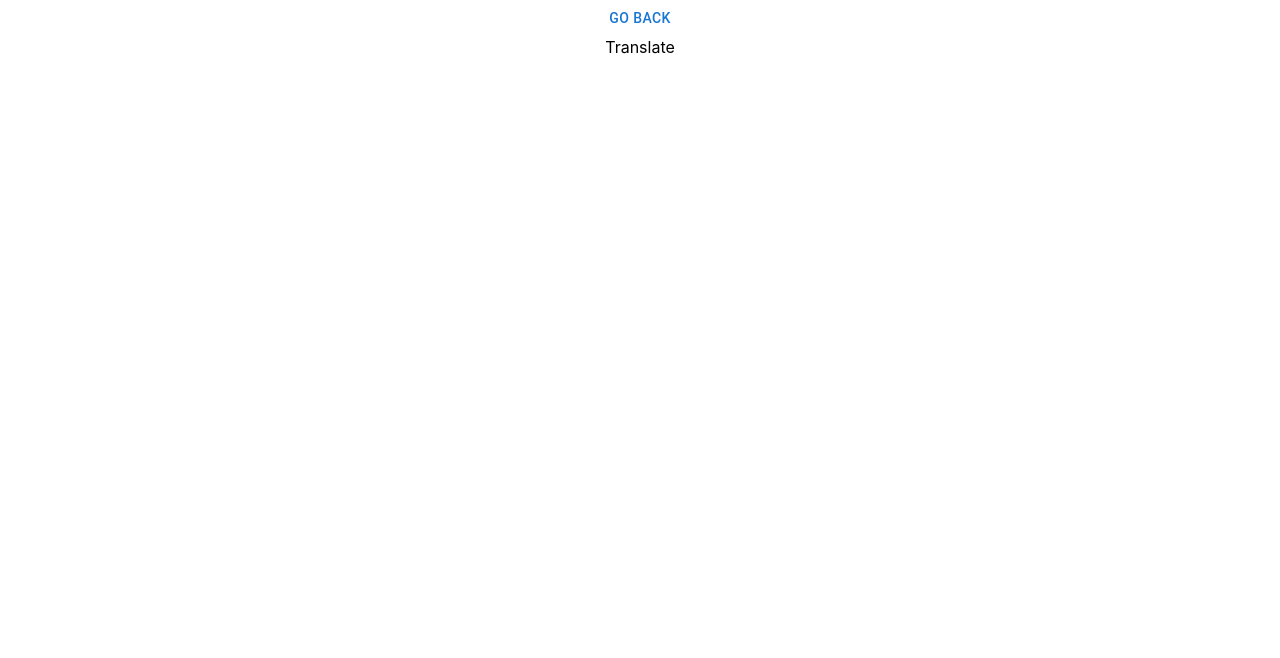
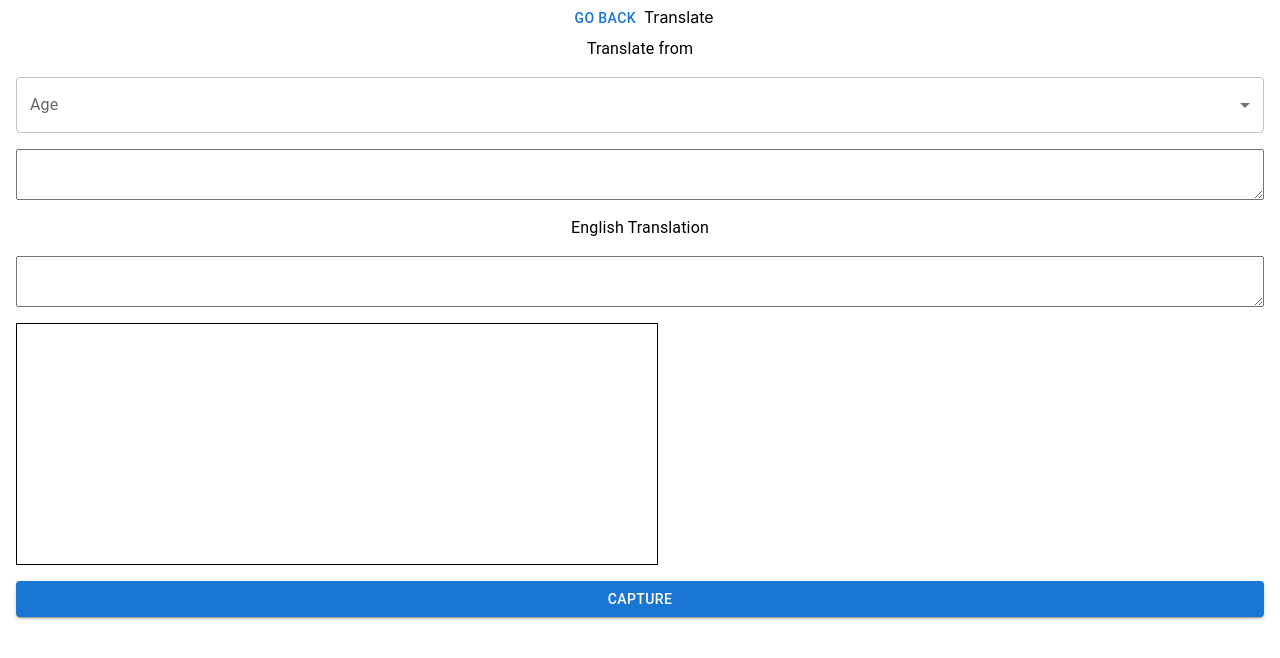
Before and after one commit to saurabsen/nwHacks2023, a React (Create React App) app in the folder frontend/: page /translate in a window 1280 px wide. Shown: the top 658 px of the page. Built offline with nearby package versions, Linux system fonts and the light colour scheme.

Commit message:
Add more UI elements

```diff
--- a/frontend/src/components/LanguageSelect.jsx
+++ b/frontend/src/components/LanguageSelect.jsx
@@ -1,12 +1,11 @@
 import React from 'react'
-import { Select, MenuItem } from '@mui/material'
+import { Select, MenuItem, InputLabel, Box, FormControl } from '@mui/material'
+import { useState } from 'react'
 
-export const LanguageSelect = () => {
+export const LanguageSelect = (props) => {
   const deepElLangDict = {
     EN: "English (unspecified variant for backward compatibility; please select EN-GB or EN-US instead)",
     "EN-GB": "English (British)",
-    "PT-BR": "Portuguese (Brazilian)",
-    "PT-PT": "Portuguese (all Portuguese varieties excluding Brazilian Portuguese)",
     "EN-US": "English (American)",
     BG: "Bulgarian",
     CS: "Czech",
@@ -26,6 +25,8 @@ export const LanguageSelect = () => {
     NL: "Dutch",
     PL: "Polish",
     PT: "Portuguese (unspecified variant for backward compatibility; please select PT-BR or PT-PT instead)",
+    "PT-BR": "Portuguese (Brazilian)",
+    "PT-PT": "Portuguese (all Portuguese varieties excluding Brazilian Portuguese)",
     RO: "Romanian",
     RU: "Russian",
     SK: "Slovak",
@@ -36,11 +37,33 @@ export const LanguageSelect = () => {
     ZH: "Chinese (simplified)",
   }
 
+  const [age, setAge] = useState('');
+
+  const handleChange = (e) => {
+    setAge(e.target.value)
+  }
+
   return (
-    <Select label="Select language" value="default">
-      <MenuItem value="default">Select Language</MenuItem>
-      <MenuItem>English</MenuItem>
-      <MenuItem>Chinese</MenuItem>
-    </Select>
+    <>
+      <Box sx={{ minWidth: 120 }}>
+        <FormControl fullWidth>
+          <InputLabel id="demo-simple-select-label">Age</InputLabel>
+          <Select
+            labelId="demo-simple-select-label"
+            id="demo-simple-select"
+            value={age}
+            label="Age"
+            onChange={handleChange}
+          >
+            {
+              Object.keys(deepElLangDict).map((key) =>
+                <MenuItem value={key} key={key}>{deepElLangDict[key]}</MenuItem>
+              )
+            }
+          </Select>
+        </FormControl>
+      </Box>
+
+    </>
   )
 }
--- a/frontend/src/view/Capture.jsx
+++ b/frontend/src/view/Capture.jsx
@@ -1,6 +1,6 @@
 import React from 'react'
 import { Navigate, useNavigate } from 'react-router-dom'
-import { Button, TextareaAutosize, Select, MenuItem, Typography } from '@mui/material'
+import { Button, TextareaAutosize, Select, MenuItem, Typography, FormControl, InputLabel } from '@mui/material'
 import { LanguageSelect } from '../components/LanguageSelect'
 import { Box } from '@mui/system'
 import './Capture.css'
@@ -20,7 +20,9 @@ export const Capture = () => {
         <Button variant="contained">Capture</Button>
         <Typography>English Translation</Typography>
         <TextareaAutosize minRows={3}></TextareaAutosize>
-        <LanguageSelect />
+        <FormControl style={{width: '100%'}}>
+          <LanguageSelect idName="Capture" />
+        </FormControl>
         <Typography>Translated</Typography>
         <TextareaAutosize minRows={3}></TextareaAutosize>
 
--- a/frontend/src/view/Menu.jsx
+++ b/frontend/src/view/Menu.jsx
@@ -20,6 +20,9 @@ export const Menu = () => {
           <Link to={"/translate/"}>
             <Button variant="contained">Translate ASL</Button>
           </Link>
+          <Link to={"/translate/"}>
+            <Button variant="contained">Letters to ASL</Button>
+          </Link>
         </Box>
       </Paper>
     </>
--- a/frontend/src/view/Translate.jsx
+++ b/frontend/src/view/Translate.jsx
@@ -1,14 +1,34 @@
 import React from 'react'
 import { useNavigate } from 'react-router-dom'
-import { Button } from '@mui/material'
+import { Button, TextareaAutosize, Select, MenuItem, Typography, FormControl, InputLabel } from '@mui/material'
+import { LanguageSelect } from '../components/LanguageSelect'
+import { Box } from '@mui/system'
+import './Capture.css'
 
 export const Translate = () => {
+
   const navigator = useNavigate();
 
   return (
     <>
       <Button onClick={() => {navigator(-1)}}>Go back</Button>
-      <div>Translate</div>
+      Translate
+
+      <Box style={{paddingLeft: '1rem', paddingRight: '1rem', display: 'flex', flexDirection: 'column', gap: '1rem'}}>
+        <Typography>Translate from</Typography>
+        <FormControl style={{width: '100%'}}>
+          <LanguageSelect idName="Capture" />
+        </FormControl>
+        <TextareaAutosize minRows={3}></TextareaAutosize>
+        <Typography>English Translation</Typography>
+        <TextareaAutosize minRows={3}></TextareaAutosize>
+        <Box style={{border: '1px solid black', width: '640px', height: '240px'}}>
+          <video id="deviceCamera" autoPlay playsInline></video>
+        </Box>
+        <Button variant="contained">Capture</Button>
+
+      </Box>
+
     </>
   )
 }
```
